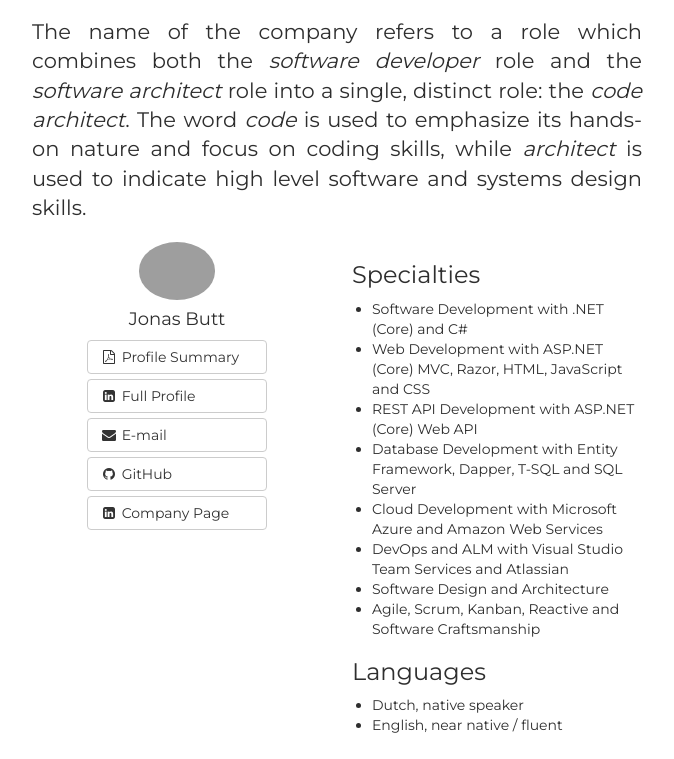
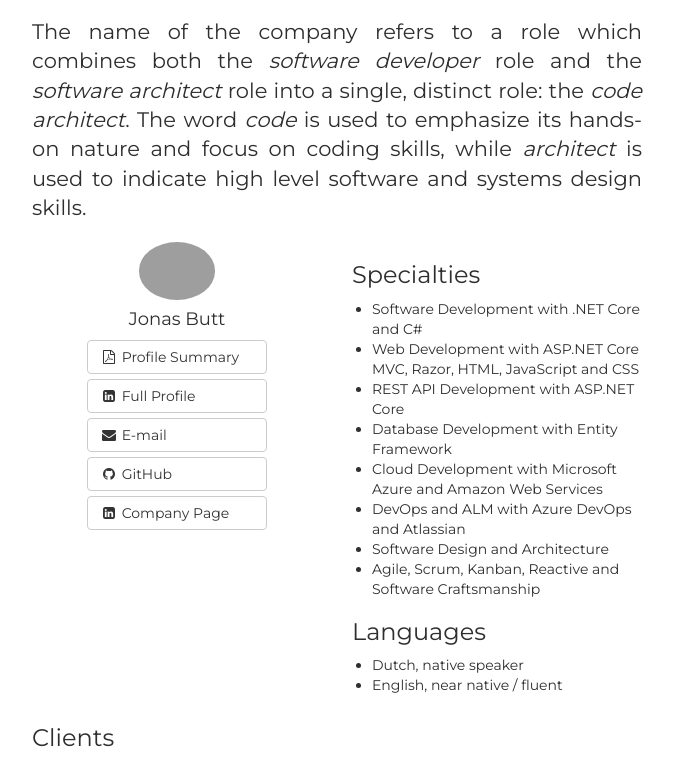
Before and after one commit to thecodearchitect/thecodearchitect.github.io, a plain HTML site: page index.html in a window 1280 px wide. Shown: the part 427-1186 px from the top of the page, without its empty margins (303-977 px from the left). Drawn offline with nearby package versions, Linux system fonts and the light colour scheme; grey boxes are pictures that could not be loaded.

Commit message:
Updates site and profile

```diff
--- a/index.html
+++ b/index.html
@@ -137,13 +137,13 @@
                     </div>
                     <div class="col-md-6">
                         <h3>Specialties</h3>
-                        <ul class="items-list">
-                            <li>Software Development with .NET (Core) and C#</li>
-                            <li>Web Development with ASP.NET (Core) MVC, Razor, HTML, JavaScript and CSS</li>
-                            <li>REST API Development with ASP.NET (Core) Web API</li>
-                            <li>Database Development with Entity Framework, Dapper, T-SQL and SQL Server</li>
+                        <ul class="items-list"></li>
+                            <li>Software Development with .NET Core and C#</li>
+                            <li>Web Development with ASP.NET Core MVC, Razor, HTML, JavaScript and CSS</li>
+                            <li>REST API Development with ASP.NET Core</li>
+                            <li>Database Development with Entity Framework</li>
                             <li>Cloud Development with Microsoft Azure and Amazon Web Services</li>
-                            <li>DevOps and ALM with Visual Studio Team Services and Atlassian</li>
+                            <li>DevOps and ALM with Azure DevOps and Atlassian</li>
                             <li>Software Design and Architecture</li>
                             <li>Agile, Scrum, Kanban, Reactive and Software Craftsmanship</li>
                         </ul>
```
Also changed, not shown: 1 other file.
